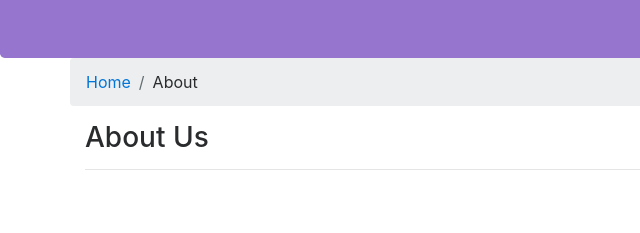
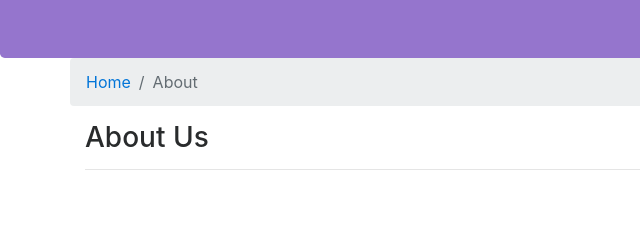
Before and after one commit to sreejithkayyoor/git-tut, a website: page aboutus.html in a window 1280 px wide. Shown: the part 255-488 px from the top of the page, 0-640 px from the left. Drawn offline with nearby package versions, Linux system fonts and the light colour scheme; a script that the page names is missing.

Commit message:
teting push

```diff
--- a/aboutus.html
+++ b/aboutus.html
@@ -53,7 +53,7 @@
         <div class="row">
             <ol class="col-12 breadcrumb">
                 <li class="breadcrumb-item"><a href="./index.html">Home</a></li>
-                <li class="breadcrumb-item ">About</li>
+                <li class="breadcrumb-item active">About</li>
             </ol>
             <div class="col-12">
                <h3>About Us</h3>
```
